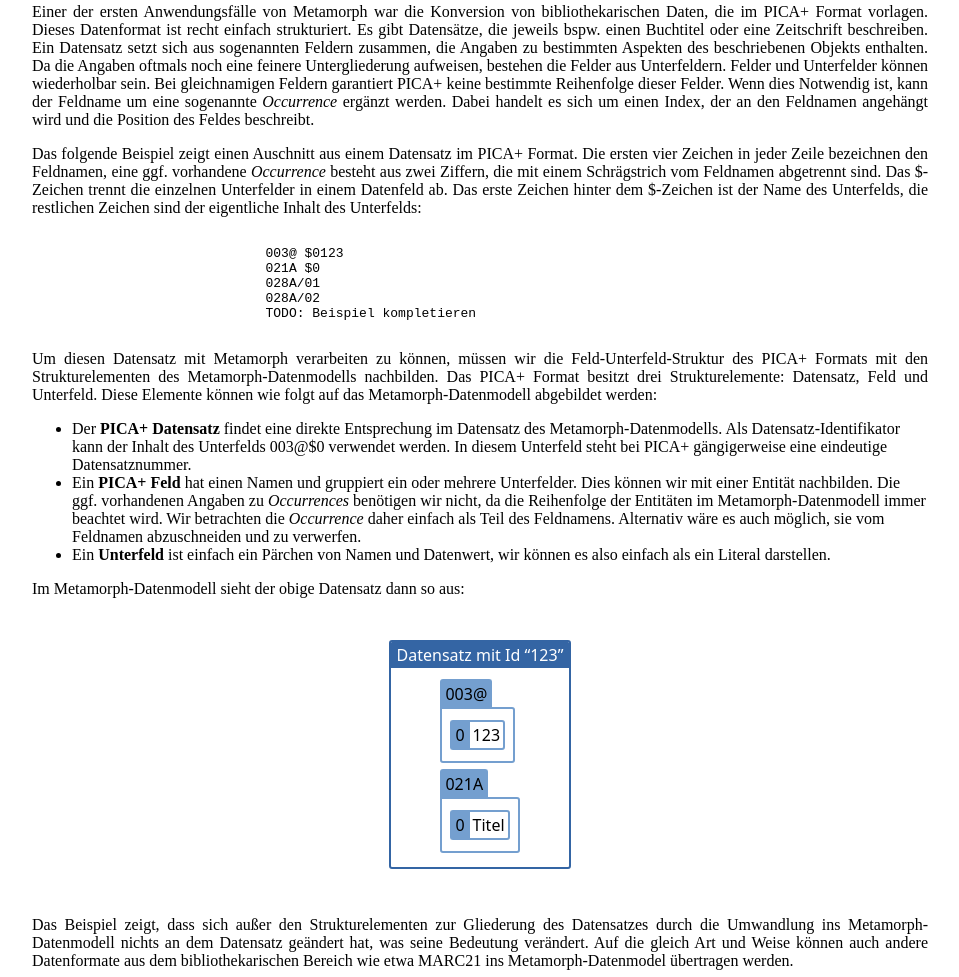
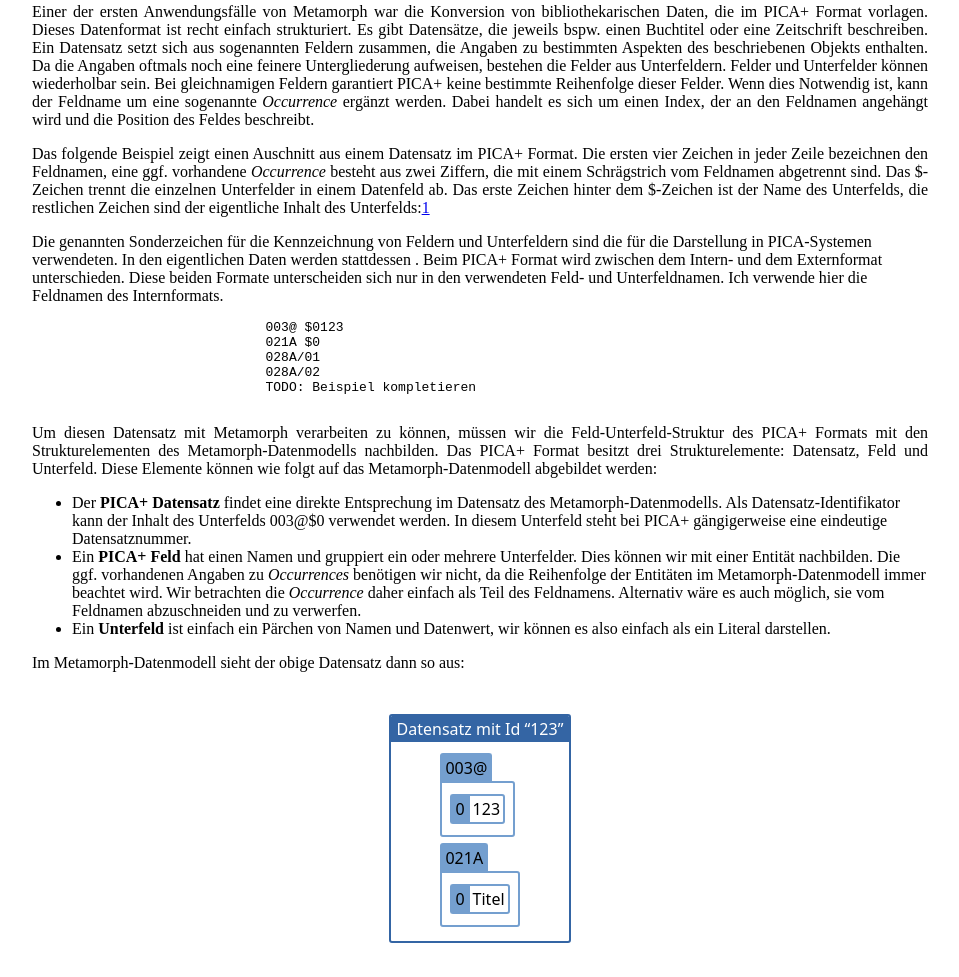
Before and after one commit to cboehme/metamorph-book, a plain HTML site: page datamodel.html in a window 1280 px wide. Shown: the part 10437-11414 px from the top of the page, without its empty margins (160-1119 px from the left). Drawn offline with Linux system fonts and the light colour scheme.

Commit message:
Abschnitt zu PICA+ ergaenzt.

```diff
--- a/datamodel.html
+++ b/datamodel.html
@@ -462,8 +462,12 @@
 <p>Einer der ersten Anwendungsfälle von Metamorph war die Konversion von bibliothekarischen Daten, die im PICA+ Format vorlagen. Dieses Datenformat ist recht einfach strukturiert. Es gibt Datensätze, die jeweils bspw. einen Buchtitel oder eine Zeitschrift beschreiben. Ein Datensatz setzt sich aus sogenannten Feldern zusammen, die Angaben zu bestimmten Aspekten des beschriebenen Objekts enthalten. Da die Angaben oftmals noch eine feinere Untergliederung aufweisen, bestehen die Felder aus Unterfeldern. Felder und Unterfelder können wiederholbar sein. Bei gleichnamigen Feldern garantiert PICA+ keine bestimmte Reihenfolge dieser Felder. Wenn dies Notwendig ist, kann der Feldname um eine sogenannte <i>Occurrence</i> ergänzt werden. Dabei handelt es sich um einen Index, der an den Feldnamen angehängt wird und die Position des Feldes beschreibt.
 </p>
 
-<p>Das folgende Beispiel zeigt einen Auschnitt aus einem Datensatz im PICA+ Format. Die ersten vier Zeichen in jeder Zeile bezeichnen den Feldnamen, eine ggf. vorhandene <i>Occurrence</i> besteht aus zwei Ziffern, die mit einem Schrägstrich vom Feldnamen abgetrennt sind. Das $-Zeichen trennt die einzelnen Unterfelder in einem Datenfeld ab. Das erste Zeichen hinter dem $-Zeichen ist der Name des Unterfelds, die restlichen Zeichen sind der eigentliche Inhalt des Unterfelds:
+<p>Das folgende Beispiel zeigt einen Auschnitt aus einem Datensatz im PICA+ Format. Die ersten vier Zeichen in jeder Zeile bezeichnen den Feldnamen, eine ggf. vorhandene <i>Occurrence</i> besteht aus zwei Ziffern, die mit einem Schrägstrich vom Feldnamen abgetrennt sind. Das $-Zeichen trennt die einzelnen Unterfelder in einem Datenfeld ab. Das erste Zeichen hinter dem $-Zeichen ist der Name des Unterfelds, die restlichen Zeichen sind der eigentliche Inhalt des Unterfelds:<a href="#footnote-1">1</a>
 </p>
+
+<section id="footnote-1">
+	Die genannten Sonderzeichen für die Kennzeichnung von Feldern und Unterfeldern sind die für die Darstellung in PICA-Systemen verwendeten. In den eigentlichen Daten werden stattdessen . Beim PICA+ Format wird zwischen dem Intern- und dem Externformat unterschieden. Diese beiden Formate unterscheiden sich nur in den verwendeten Feld- und Unterfeldnamen. Ich verwende hier die Feldnamen des Internformats.
+</section>
 
 <pre class="Example">
 003@ $0123
```
